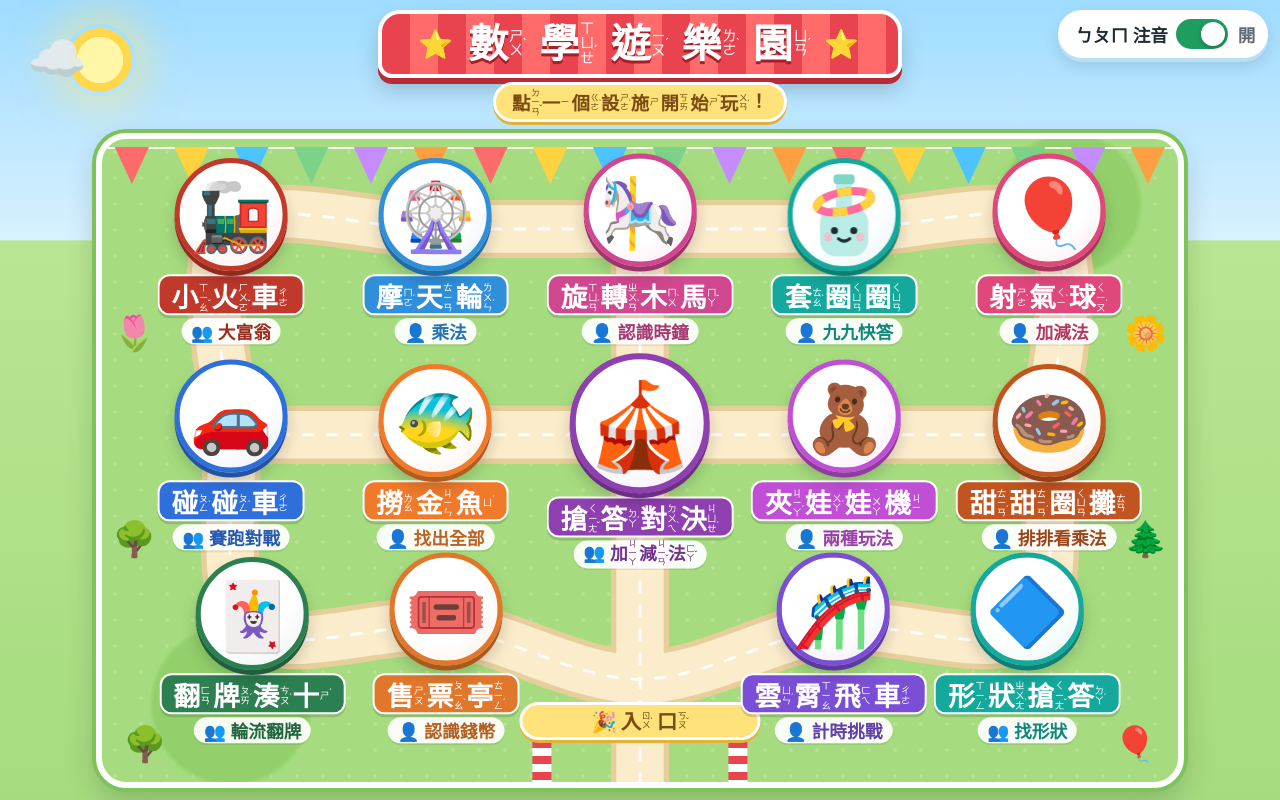
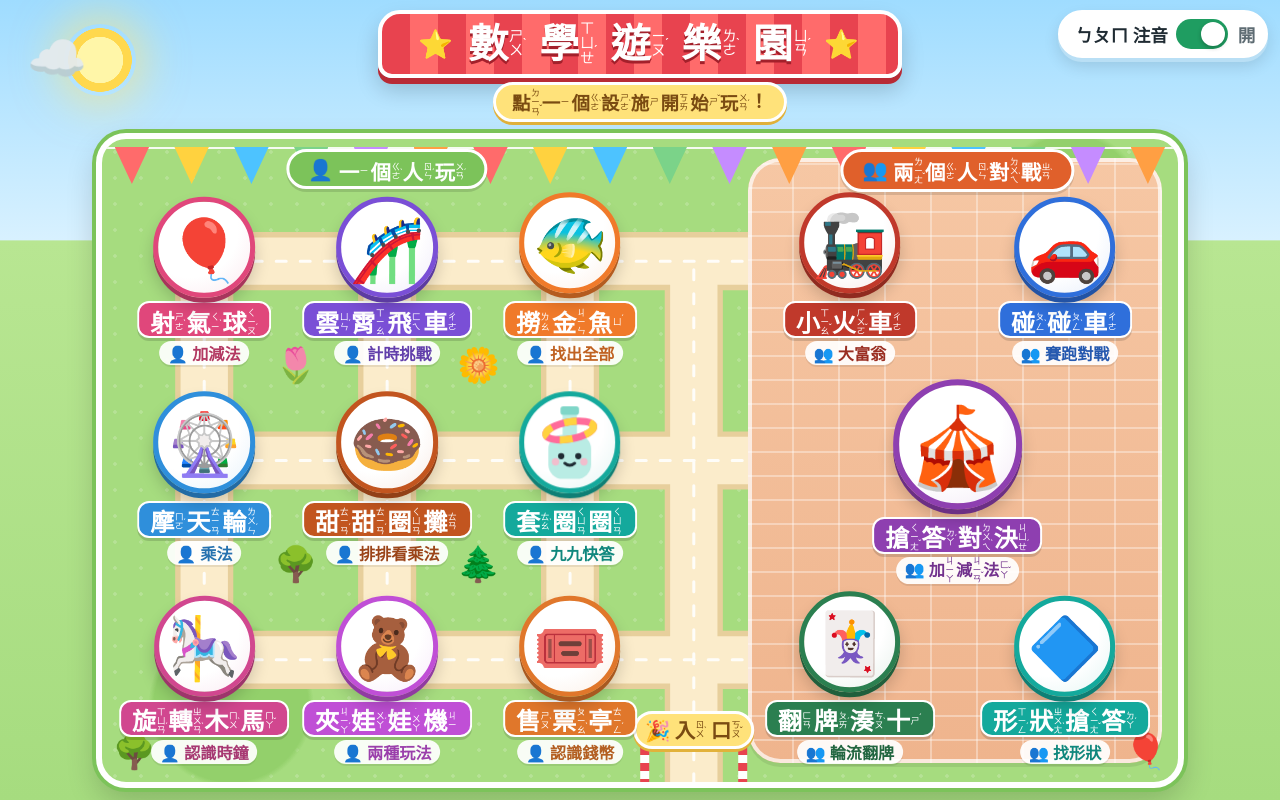
Before and after one commit to happyplayground520/addition-duel, a plain HTML site: page index.html in a window 1280 px wide. Drawn offline with Linux system fonts and the light colour scheme; a web font is replaced by a local one.

Commit message:
首頁分區：一個人玩（草地）與兩個人對戰（磚紅色廣場），各有招牌
Co-Authored-By: Claude Opus 5.5 <noreply@anthropic.com>

```diff
--- a/index.html
+++ b/index.html
@@ -68,11 +68,19 @@ h1 .star{font-size:.7em;text-shadow:none}
 .pond{fill:#8fd3f4;stroke:#fff;stroke-width:3px;vector-effect:non-scaling-stroke}
 .deco{position:absolute;transform:translate(-50%,-50%);pointer-events:none;line-height:1}
 /* 頂端的彩色小旗子 */
+.plaza{position:absolute;top:3%;bottom:3%;right:1.5%;border-radius:clamp(16px,3cqw,34px);pointer-events:none;
+  background:repeating-linear-gradient(0deg,transparent 0 22px,rgba(255,255,255,.35) 22px 24px),
+             repeating-linear-gradient(90deg,transparent 0 44px,rgba(255,255,255,.35) 44px 46px),linear-gradient(#f6c7a4,#efb48d);
+  box-shadow:inset 0 0 0 4px rgba(255,255,255,.7),0 4px 0 rgba(0,0,0,.08)}
+.zsign{position:absolute;top:1.6%;transform:translateX(-50%);z-index:4;white-space:nowrap;pointer-events:none;
+  font-weight:900;font-size:clamp(13px,1.9cqw,24px);padding:.15em .9em;border-radius:999px;border:3px solid #fff;box-shadow:0 3px 0 rgba(0,0,0,.12)}
+.zsign.solo{background:#7cc35a;color:#fff}
+.zsign.duo{background:#e0602b;color:#fff}
 .bunting{position:absolute;left:0;right:0;top:0;height:7%;display:flex;justify-content:space-around;pointer-events:none;z-index:1}
 .bunting::before{content:"";position:absolute;left:-2%;right:-2%;top:18%;height:2px;background:#fff;opacity:.9}
 .bunting i{width:3.2%;height:100%;clip-path:polygon(0 18%,100% 18%,50% 100%)}
 /* 入口拱門 */
-.gate{position:absolute;left:50%;bottom:0;transform:translateX(-50%);width:20%;height:9%;pointer-events:none;z-index:2;
+.gate{position:absolute;left:50%;bottom:0;transform:translateX(-50%);width:10%;height:8%;pointer-events:none;z-index:2;
   display:flex;justify-content:space-between;align-items:flex-start}
 .gate::before,.gate::after{content:"";width:9%;height:100%;border-radius:6px 6px 0 0;background:repeating-linear-gradient(#e8434f 0 8px,#fff 8px 16px)}
 .gate b{position:absolute;left:-6%;right:-6%;top:-38%;display:flex;align-items:center;justify-content:center;gap:.2em;padding:.1em 0;border-radius:999px;
@@ -102,10 +110,10 @@ h1 .star{font-size:.7em;text-shadow:none}
 /* 設施大小跟著地圖寬度縮放 */
 @supports (container-type:inline-size){
   .map{container-type:inline-size}
-  .spot .icon{width:clamp(44px,10.5cqw,150px);font-size:clamp(24px,6.2cqw,90px);border-width:clamp(3px,.5cqw,6px)}
-  .spot.big .icon{width:clamp(52px,13cqw,180px);font-size:clamp(30px,8cqw,110px)}
-  .spot .name{font-size:clamp(13px,2.5cqw,32px);padding:0 clamp(6px,1.1cqw,14px)}
-  .spot .tag{font-size:clamp(11px,1.65cqw,20px);padding:0 clamp(5px,.9cqw,11px)}
+  .spot .icon{width:clamp(44px,9.4cqw,140px);font-size:clamp(24px,5.6cqw,84px);border-width:clamp(3px,.5cqw,6px)}
+  .spot.big .icon{width:clamp(52px,12cqw,170px);font-size:clamp(30px,7.4cqw,104px)}
+  .spot .name{font-size:clamp(13px,2.25cqw,30px);padding:0 clamp(6px,1cqw,13px)}
+  .spot .tag{font-size:clamp(11px,1.5cqw,19px);padding:0 clamp(5px,.8cqw,10px)}
   .deco{font-size:clamp(14px,3.2cqw,40px)}
   .road-edge{stroke-width:max(18px,5.4cqw)} .road{stroke-width:max(14px,4.4cqw)}
 }
@@ -113,11 +121,12 @@ h1 .star{font-size:.7em;text-shadow:none}
 @media (orientation:portrait){
   .map{aspect-ratio:4/5;width:min(100%,calc((100dvh - 130px) * .8))}
   @supports (container-type:inline-size){
-    .spot .icon{width:clamp(44px,13.5cqw,150px);font-size:clamp(24px,8cqw,90px)}
-    .spot.big .icon{width:clamp(52px,17cqw,180px);font-size:clamp(30px,10.5cqw,110px)}
-    .spot .name{font-size:clamp(13px,3.3cqw,32px)} .spot .tag{font-size:clamp(11px,2.2cqw,20px)}
+    .spot .icon{width:clamp(44px,11.5cqw,140px);font-size:clamp(24px,7cqw,84px)}
+    .spot.big .icon{width:clamp(52px,14.5cqw,170px);font-size:clamp(30px,9cqw,104px)}
+    .spot .name{font-size:clamp(13px,2.8cqw,30px)} .spot .tag{font-size:clamp(11px,1.9cqw,19px)}
     .road-edge{stroke-width:max(18px,6.6cqw)} .road{stroke-width:max(14px,5.4cqw)}
-    .gate{width:26%;height:7%} .gate b{font-size:clamp(12px,2.6cqw,24px)}
+    .gate{width:13%;height:6%} .gate b{font-size:clamp(12px,2.4cqw,24px)}
+    .zsign{font-size:clamp(13px,2.4cqw,26px)}
   }
 }
 /* 手機橫放：標題縮小，讓地圖大一點 */
@@ -141,7 +150,10 @@ h1 .star{font-size:.7em;text-shadow:none}
   <svg viewBox="0 0 160 100" preserveAspectRatio="none" aria-hidden="true">
     <path class="road-edge" id="roadEdge"/><path class="road" id="road"/><path class="road-dash" id="roadDash"/>
   </svg>
+  <div class="plaza" id="plaza" aria-hidden="true"></div>
   <div class="bunting" aria-hidden="true"></div>
+  <span class="zsign solo" id="signSolo" data-zy>👤 一個人玩</span>
+  <span class="zsign duo" id="signDuo" data-zy>👥 兩個人對戰</span>
   <div class="gate" aria-hidden="true"><b data-zy>🎉 入口</b></div>
   <div id="decos" aria-hidden="true"></div>
 
@@ -194,24 +206,33 @@ h1 .star{font-size:.7em;text-shadow:none}
 <script>
 (()=>{
   // ---- 位置（百分比：x 是寬度 %、y 是高度 %）----
-  // 設施排成整齊的幾排；外圈一條環狀步道，中間再用橫的、直的步道串起來，每個設施都在路上；入口在下方中間
+  // 左邊「一個人玩」草地區 3×3；右邊「兩個人對戰」磚紅色廣場，馬戲團在正中間；中間一條大街，入口在下方
   const map=document.querySelector(".map");
+  function mkLayout(c,dc,dmid,street,rows,plazaLeft){
+    const [r1,r2,r3]=rows;
+    const pos={balloon:[c[0],r1],coaster:[c[1],r1],fish:[c[2],r1],
+               ferris:[c[0],r2],donut:[c[1],r2],ring:[c[2],r2],
+               carousel:[c[0],r3],claw:[c[1],r3],booth:[c[2],r3],
+               train:[dc[0],r1],bumper:[dc[1],r1],duel:[dmid,r2],memory:[dc[0],r3],shape:[dc[1],r3]};
+    const lines=[];
+    rows.forEach(y=>lines.push([[c[0],y],[dc[1],y]]));             // 三條橫的路
+    [...c,...dc].forEach(x=>lines.push([[x,r1],[x,r3]]));           // 每一欄一條直的路
+    lines.push([[street,104],[street,r1]]);                          // 中間大街（入口往上）
+    return{pos,lines,plaza:{left:plazaLeft+"%",top:"3%",right:"1.5%",bottom:"3%"},gate:street,signs:[[(c[0]+c[2])/2,1.6],[(dc[0]+dc[1])/2,1.6]]};
+  }
   const LAYOUT={
-    land:{gate:[50,90],
-      pos:{train:[12,14],ferris:[31,14],carousel:[50,14],ring:[69,14],balloon:[88,14],
-           bumper:[12,46],fish:[31,46],duel:[50,46],claw:[69,46],donut:[88,46],
-           memory:[14,76],booth:[32,76],coaster:[68,76],shape:[86,76]},
-      loop:[[12,14],[31,14],[50,14],[69,14],[88,14],[88,46],[86,76],[68,76],[50,84],[32,76],[14,76],[12,46]],
-      lines:[[[12,46],[88,46]],[[50,104],[50,14]]],
-      decos:[["🌳",3,62],["🌲",97,62],["🌷",3,30],["🌼",97,30],["🎈",96,94],["🌳",4,94]]},
-    port:{gate:[50,94],
-      pos:{ferris:[13,11],carousel:[37,11],ring:[63,11],balloon:[87,11],
-           train:[13,34],duel:[50,34],donut:[87,34],
-           bumper:[13,57],fish:[37,57],claw:[63,57],coaster:[87,57],
-           memory:[13,80],booth:[50,80],shape:[87,80]},
-      loop:[[13,11],[37,11],[63,11],[87,11],[87,34],[87,57],[87,80],[50,80],[13,80],[13,57],[13,34]],
-      lines:[[[13,34],[87,34]],[[13,57],[87,57]],[[50,104],[50,11]]],
-      decos:[["🌷",31,45],["🌼",69,45],["🌳",31,69],["🌲",69,69],["🎈",95,96],["🌳",5,96]]}
+    land:Object.assign(mkLayout([9.5,26.5,43.5],[69.5,89.5],79.5,55,[19,50,81],60),
+      {decos:[["🌷",18,35],["🌼",35,35],["🌳",18,66],["🌲",35,66],["🎈",97,95],["🌳",3,95]]}),
+    // 直放：上半部草地（一個人玩 3×3），下半部對戰廣場（小火車、馬戲團、碰碰車／翻牌湊十、形狀搶答）
+    port:{
+      pos:{balloon:[17,13],coaster:[50,13],fish:[83,13],
+           ferris:[17,29.5],donut:[50,29.5],ring:[83,29.5],
+           carousel:[17,45.5],claw:[50,45.5],booth:[83,45.5],
+           train:[17,71],duel:[50,71],bumper:[83,71],memory:[30,89],shape:[70,89]},
+      lines:[[[17,13],[83,13]],[[17,29.5],[83,29.5]],[[17,45.5],[83,45.5]],[[17,71],[83,71]],[[30,89],[70,89]],
+             [[17,13],[17,71]],[[83,13],[83,71]],[[50,104],[50,13]]],
+      plaza:{left:"1.5%",right:"1.5%",top:"56%",bottom:"1.5%"},gate:50,signs:[[50,1.2],[50,56.6]],
+      decos:[["🌷",33,20],["🌼",67,20],["🌳",33,37],["🌲",67,37],["🎈",95,97],["🌳",5,97]]}
   };
   const spots={};document.querySelectorAll(".spot").forEach(a=>spots[a.dataset.k]=a);
   const set=(el,x,y)=>{el.style.left=x+"%";el.style.top=y+"%"};
@@ -229,11 +250,12 @@ h1 .star{font-size:.7em;text-shadow:none}
   function layout(){
     const L=matchMedia("(orientation:portrait)").matches?LAYOUT.port:LAYOUT.land;
     Object.entries(L.pos).forEach(([k,[x,y]])=>set(spots[k],x,y));
-    const S=p=>[p[0]*1.6,p[1]];
-    let d=smooth(L.loop.map(S),true);
+    const S=p=>[p[0]*1.6,p[1]];let d="";
     L.lines.forEach(([a,b])=>{const A=S(a),B=S(b);d+=` M${A[0].toFixed(1)} ${A[1]} L${B[0].toFixed(1)} ${B[1]}`});
-    ["roadEdge","road","roadDash"].forEach(id=>document.getElementById(id).setAttribute("d",d));
-    const g=document.querySelector(".gate");g.style.top="";g.style.bottom="0";
+    ["roadEdge","road","roadDash"].forEach(id=>document.getElementById(id).setAttribute("d",d.trim()));
+    Object.assign(document.getElementById("plaza").style,L.plaza);
+    [["signSolo",L.signs[0]],["signDuo",L.signs[1]]].forEach(([id,[x,y]])=>{const e=document.getElementById(id);e.style.left=x+"%";e.style.top=y+"%"});
+    const g=document.querySelector(".gate");g.style.left=L.gate+"%";
     document.getElementById("decos").innerHTML=L.decos.map(([e,x,y])=>`<span class="deco" style="left:${x}%;top:${y}%">${e}</span>`).join("");
   }
   layout();
```
